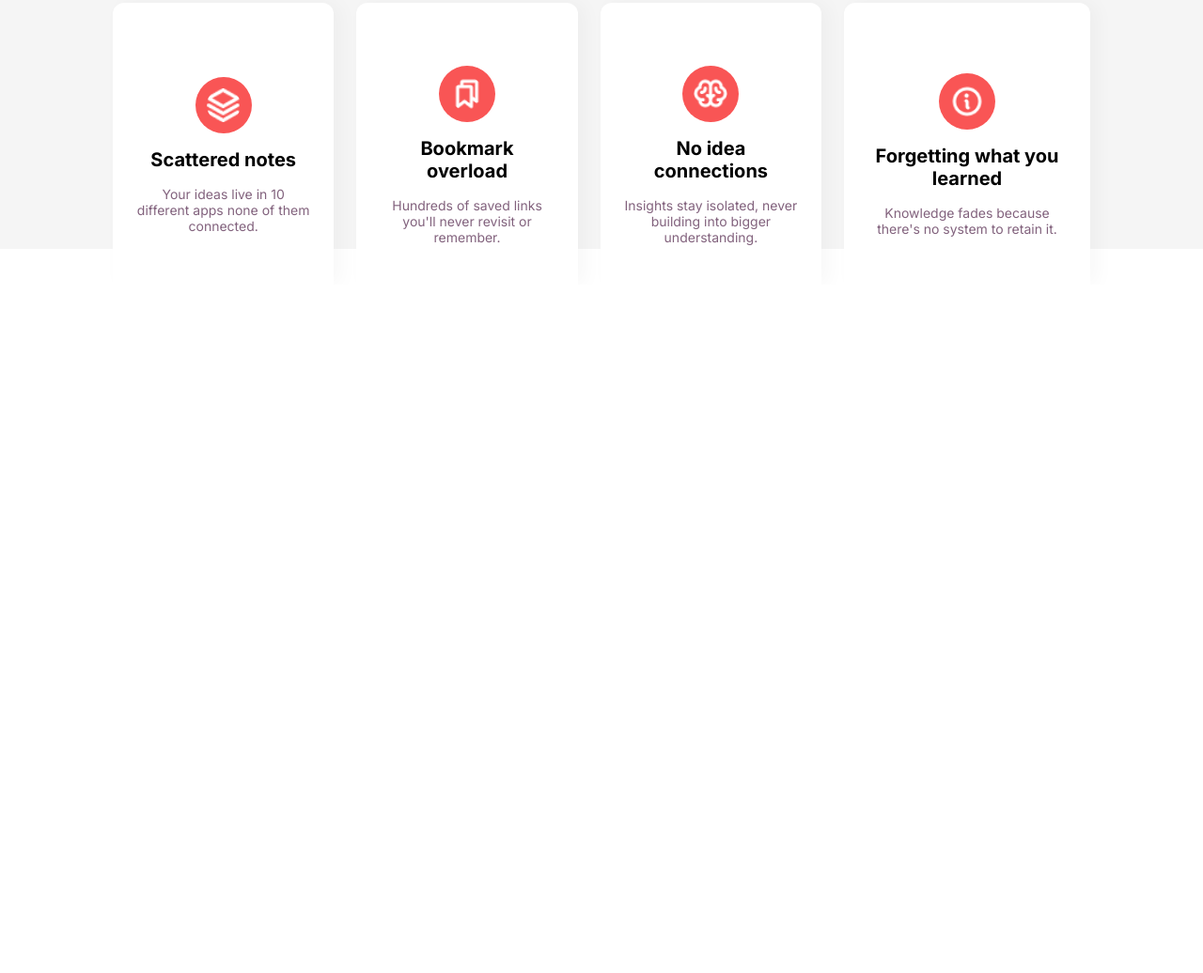
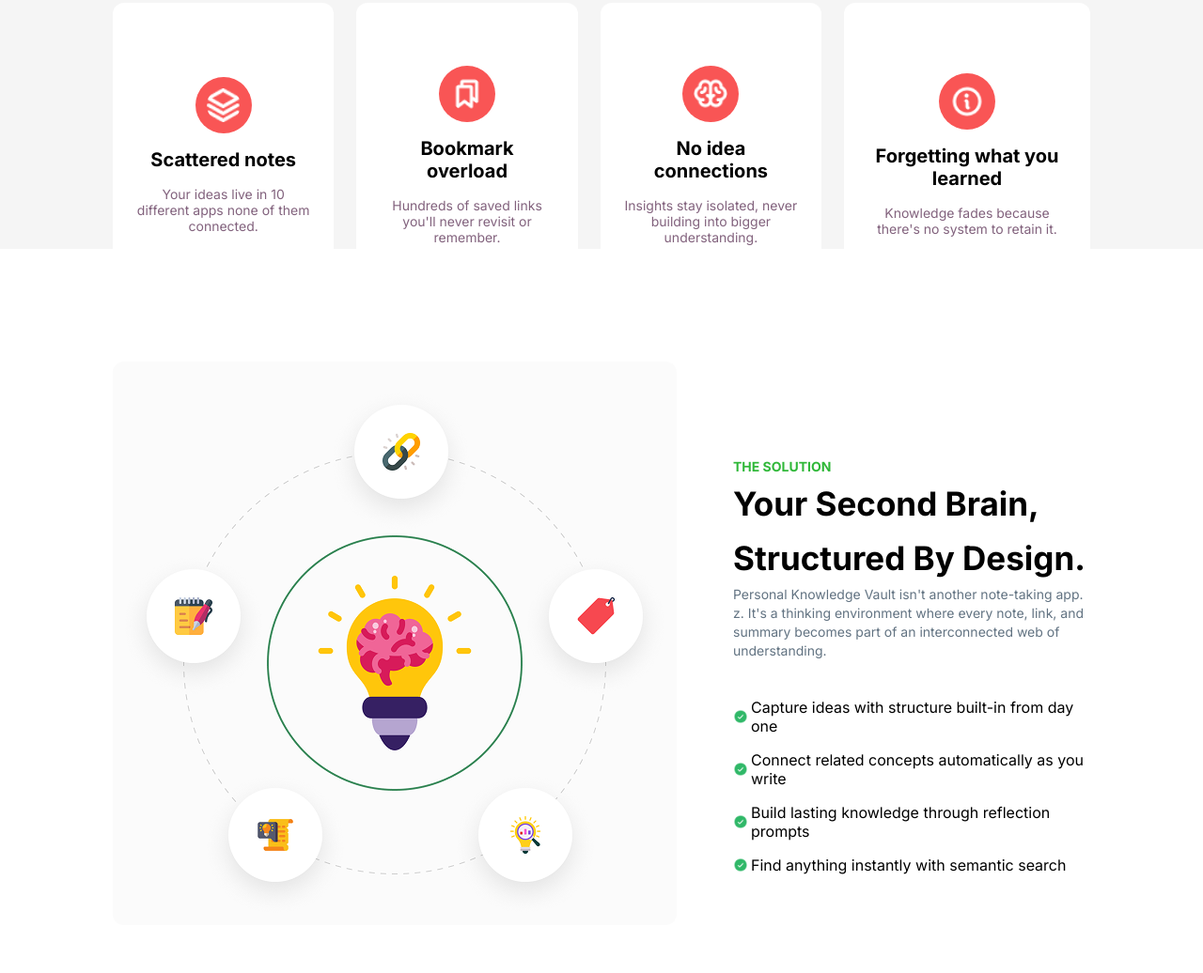
Before and after one commit to nusratjahanmim-netizen/assignment-1, a plain HTML site: page index.html in a window 1280 px wide. Shown: the part 947-1983 px from the top of the page at 94% size. Before the commit the page ends 1250 px from the top, so only its background shows below. Drawn offline with Linux system fonts and the light colour scheme.

Commit message:
second brain section

```diff
--- a/index.html
+++ b/index.html
@@ -71,6 +71,27 @@ help you think clearly, connect ideas, and turn learning into long-term knowledg
             </div>
             </section>
         </section>
+        <section class="container">
+            <section class="second-brain">
+            <div class="brain-image">
+                <img src="./B13-A01-Knowledge-Vault/assets/knowledge.png">
+            </div>
+            <div class="brain-content">
+                <div id="brain-instruction">
+                    <h6>THE SOLUTION</h6>
+                <h1 >Your Second Brain,<br>
+                    Structured By Design.</h1>
+                <p id="section-text">Personal Knowledge Vault isn't another note-taking app. z. It's a thinking environment where every note, link, and summary becomes part of an interconnected web of understanding.</p>
+                </div>
+                <div class="brain-tips">
+                  <p><img src="./B13-A01-Knowledge-Vault/assets/CheckCircle.png"><span>Capture ideas with structure built-in from day one</span> </p>
+                 <p><img src="./B13-A01-Knowledge-Vault/assets/CheckCircle.png"><span> Connect related concepts automatically as you write</span> </p>
+                <p><img src="./B13-A01-Knowledge-Vault/assets/CheckCircle.png"><span>Build lasting knowledge through reflection prompts</span> </p>
+                <p><img src="./B13-A01-Knowledge-Vault/assets/CheckCircle.png"><span>Find anything instantly with semantic search</span> </p>
+                </div>
+            </div>
+            </section>
+        </section>
     </header>
 
 </body>
--- a/styles.css
+++ b/styles.css
@@ -134,7 +134,7 @@
     gap: 16px;
     max-width: 322px;
     min-height: 300px;
-    box-shadow: 8px 0 20px rgba(0, 0, 0, 0.032);
+   /* box-shadow: 8px 0 10px rgba(0, 0, 0, 0.032);*/
     }
 #card-box .section-cards img{
     background-color: #F95555;
@@ -154,3 +154,55 @@
     color: #82627d;
     max-width: 240px;
 }
+.second-brain{
+    display: flex;
+    margin: 120px;
+    gap: 60px;
+}
+.second-brain .brain-image{
+    height: 600px;
+    width: 600px;
+    border-radius: 12px;
+}
+.brain-content{
+    margin-top: 102px;
+    margin-bottom: 102px;
+    min-height: 336px;
+    max-width: 700px;
+    text-align: left;
+}
+.brain-content #brain-instruction{
+    gap: 18px;
+}
+.brain-content h6{
+    font-size: 14px;
+    line-height: 20px;
+    color: #30b839;
+}
+.brain-content h1{
+    font-size: 35px;
+    line-height: 58px;
+}
+.brain-content #section-text{
+    font-size: 14px;
+    line-height: 20px;
+    color: #627382;
+}
+
+.second-brain .brain-tips{
+    font-size: 16px;
+     display: flex;
+    flex-direction: column;
+    align-items: flex-start;
+    margin-top: 40px;
+    gap: 16px;
+}
+.brain-tips img{
+    height: 16px;
+    width: 16px;
+    margin-right: 3px;
+}
+.brain-content p{
+    display: flex;
+    align-items: center;
+}
```
